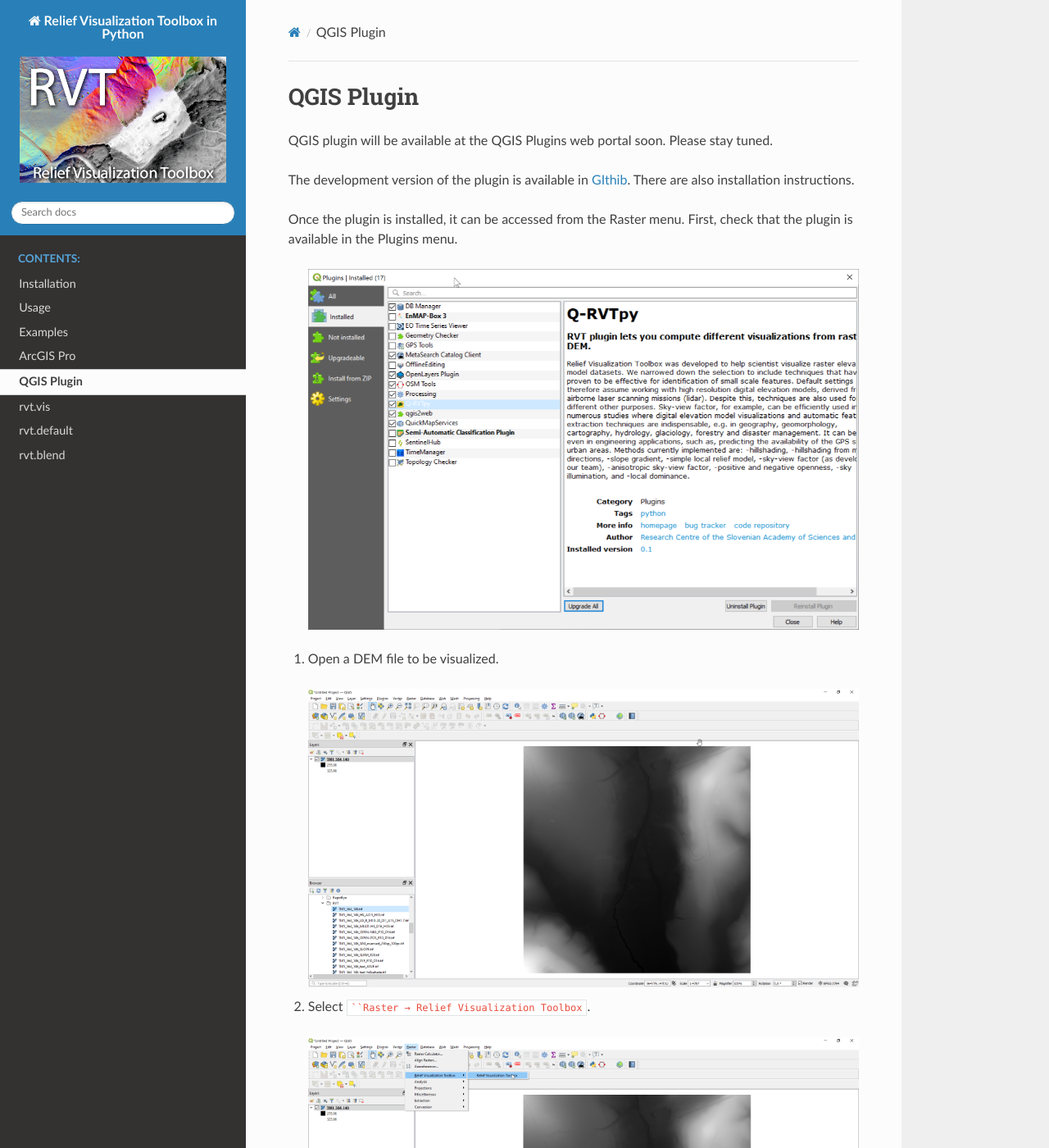
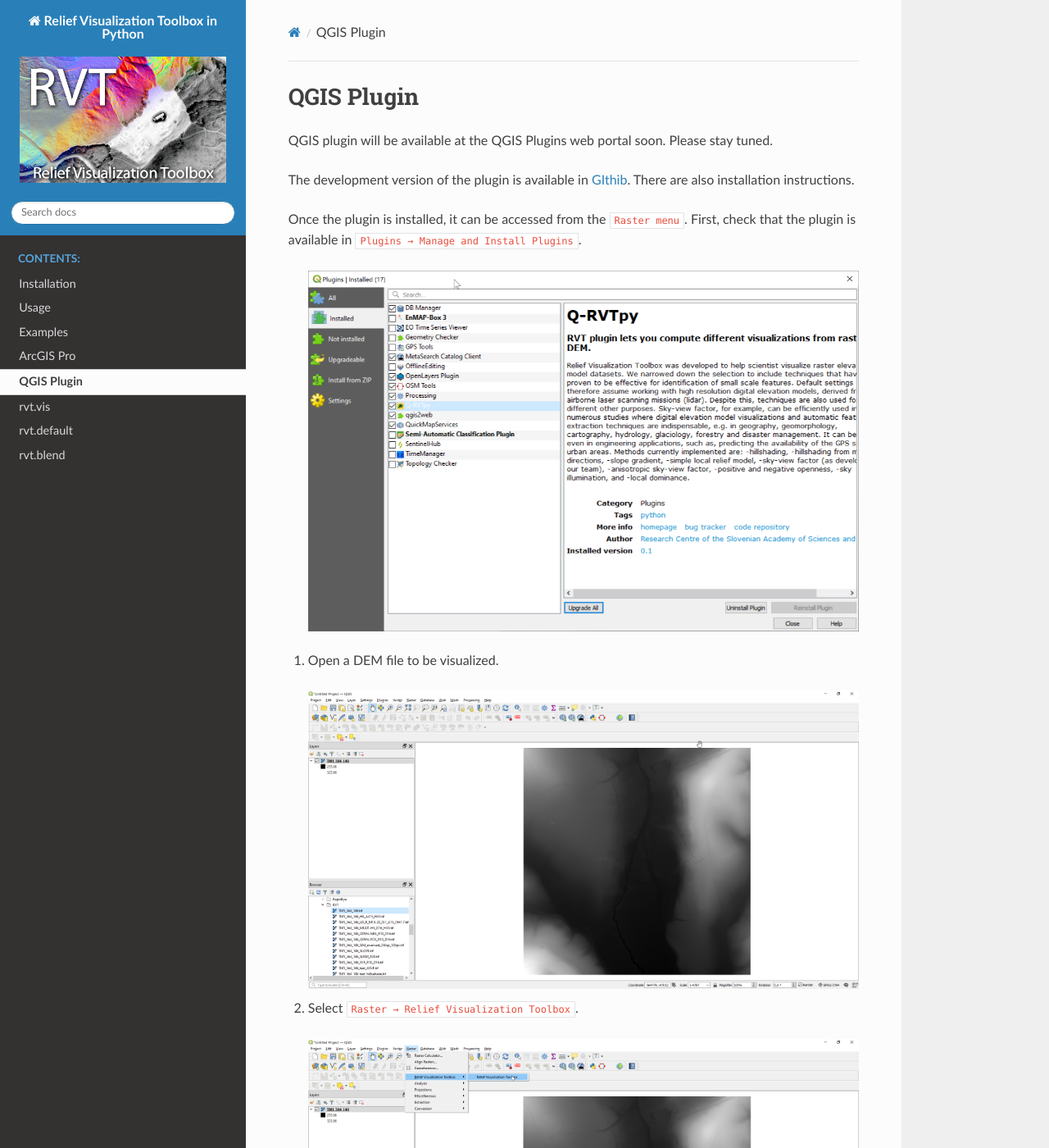
Before and after one commit to EarthObservation/RVT_py, a Sphinx documentation site: the page built from docs/qgis.rst, in a window 1280 px wide and 1400 px high. Shown: the whole window at 82% size. Built offline with Sphinx 7.4.7 and the Read the Docs theme 2.0.0, drawn with Linux system fonts in a browser that asks for light colours; pages that are not in the unit, such as notebooks, are missing from menus; the version number could not be read and is left out; some of the changed text lies outside the part shown.

Commit message:
Fix typos

`````diff
--- a/docs/qgis.rst
+++ b/docs/qgis.rst
@@ -9,7 +9,7 @@ QGIS plugin will be available at the QGIS Plugins web portal soon. Please stay t
 
 The development version of the plugin is available in `GIthib <https://github.com/EarthObservation/rvt-qgis>`_. There are also installation instructions.
 
-Once the plugin is installed, it can be accessed from the Raster menu. First, check that the plugin is available in the Plugins menu.
+Once the plugin is installed, it can be accessed from the ``Raster menu``. First, check that the plugin is available in ``Plugins → Manage and Install Plugins``.
 
    .. image:: ./figures/rvt_qgis_plugins.png
 
@@ -17,7 +17,7 @@ Once the plugin is installed, it can be accessed from the Raster menu. First, ch
 
    .. image:: ./figures/rvt_qgis_dem.png
 
-#. Select ````Raster → Relief Visualization Toolbox``.
+#. Select ``Raster → Relief Visualization Toolbox``.
 
    .. image:: ./figures/rvt_qgis_menu.png
 
`````
Also changed, not shown: other parts of docs/qgis.rst (+2 -2 lines).
